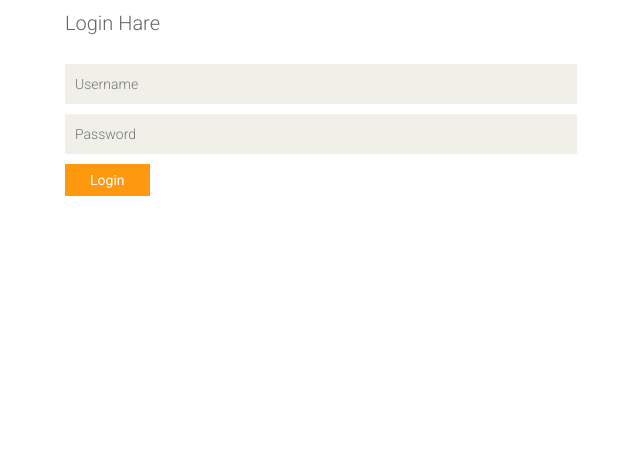
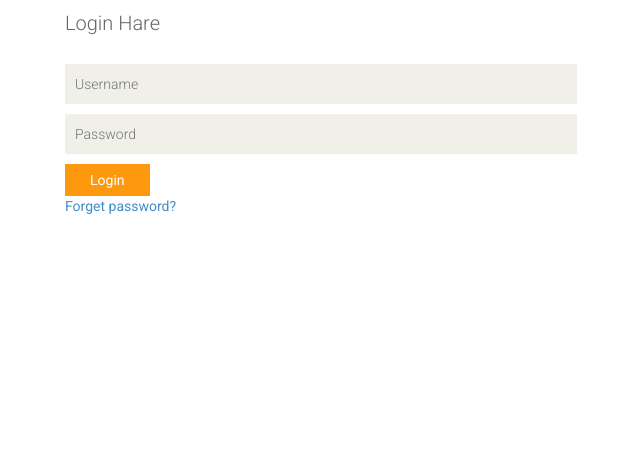
Before and after one commit to Asif6/Django_Ecommerce, a Django app: page /login/ in a window 1280 px wide. Shown: the part 320-774 px from the top of the page, without its empty margins (319-959 px from the left). Run offline with Django 3.2, Linux system fonts and the light colour scheme.

Commit message:
Create forgot password for user

```diff
--- a/Wishshop/Shop/templates/login.html
+++ b/Wishshop/Shop/templates/login.html
@@ -18,6 +18,7 @@
         <input type="text" placeholder="Username" name="username" />
         <input type="password" placeholder="Password" name="password" />
         <button type="submit" class="btn btn-default">Login</button>
+        <a href="{% url 'password_reset' %}">Forget password?</a>
     </form>
 </div>
 
--- a/Wishshop/Shop/urls.py
+++ b/Wishshop/Shop/urls.py
@@ -3,10 +3,17 @@
 from django.urls import path
 from .views.index import Index
 from .views.users import Signup,Login,Logout
+from django.contrib.auth import views as auth_view
+
 
 urlpatterns = [
     path("",Index.as_view(), name="index"),
     path("signup/",Signup.as_view(), name="signup"),
     path('login/',Login.as_view(),name='login'),
-    path('logout/',Logout.as_view(),name='logout')
+    path('logout/',Logout.as_view(),name='logout'),
+
+    path('password_reset/',auth_view.PasswordResetView.as_view(), name="password_reset"),
+    path('password_reset_done/',auth_view.PasswordResetDoneView.as_view(),name='password_reset_done'),
+    path('password_resets_confirm/<uidb64>/<token>',auth_view.PasswordResetConfirmView.as_view(),name='password_reset_confirm'),
+    path('password_reset_complete/', auth_view.PasswordResetCompleteView.as_view(),name='password_reset_complete'),
 ]
```
Also changed, not shown: Wishshop/Wishshop/settings.py (+9 -0 lines), Wishshop/db.sqlite3.
